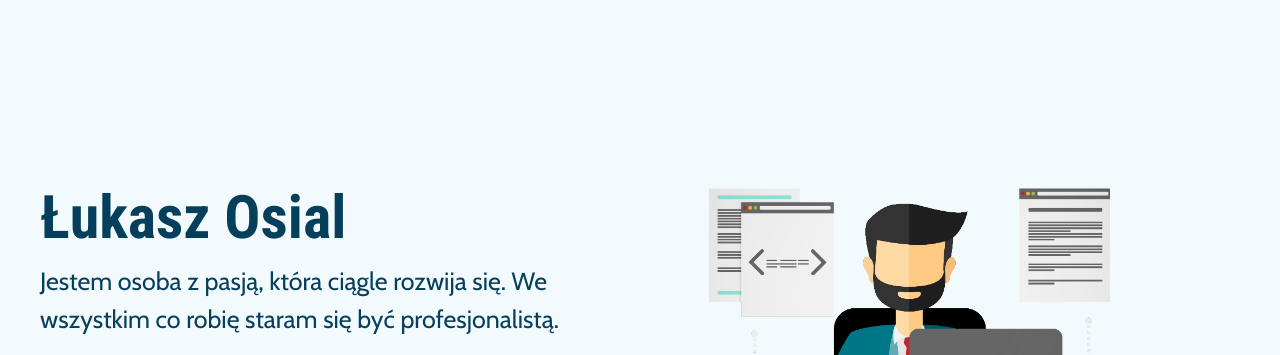
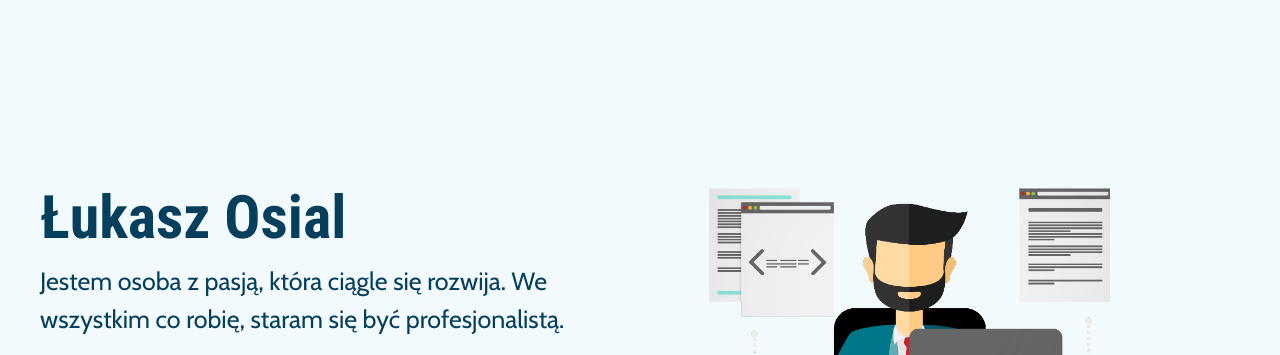
Before and after one commit to lukaszOsial/portfolio, a plain HTML site: page index.html in a window 1280 px wide. Shown: the part 115-470 px from the top of the page. Drawn offline with nearby package versions, Linux system fonts and the light colour scheme.

Commit message:
Update index.html

```diff
--- a/index.html
+++ b/index.html
@@ -30,7 +30,7 @@
         <div class="container">
             <div class="home-information">
                 <h1>Łukasz Osial</h1>
-                <p>Jestem osoba z pasją, która ciągle rozwija się. We wszystkim co robię staram się być profesjonalistą.</p>
+                <p>Jestem osoba z pasją, która ciągle się rozwija. We wszystkim co robię, staram się być profesjonalistą.</p>
                 <div class="item-info">
                     <a href="https://www.facebook.com/profile.php?id=100000840864289" target="_blank" id="facebook"><i class="fab fa-facebook-f" ></i></a>
                     <a href="https://www.linkedin.com/in/lukaszosial/" target="_blank" id="linkedin"><i class="fab fa-linkedin-in" ></i></a>
```
